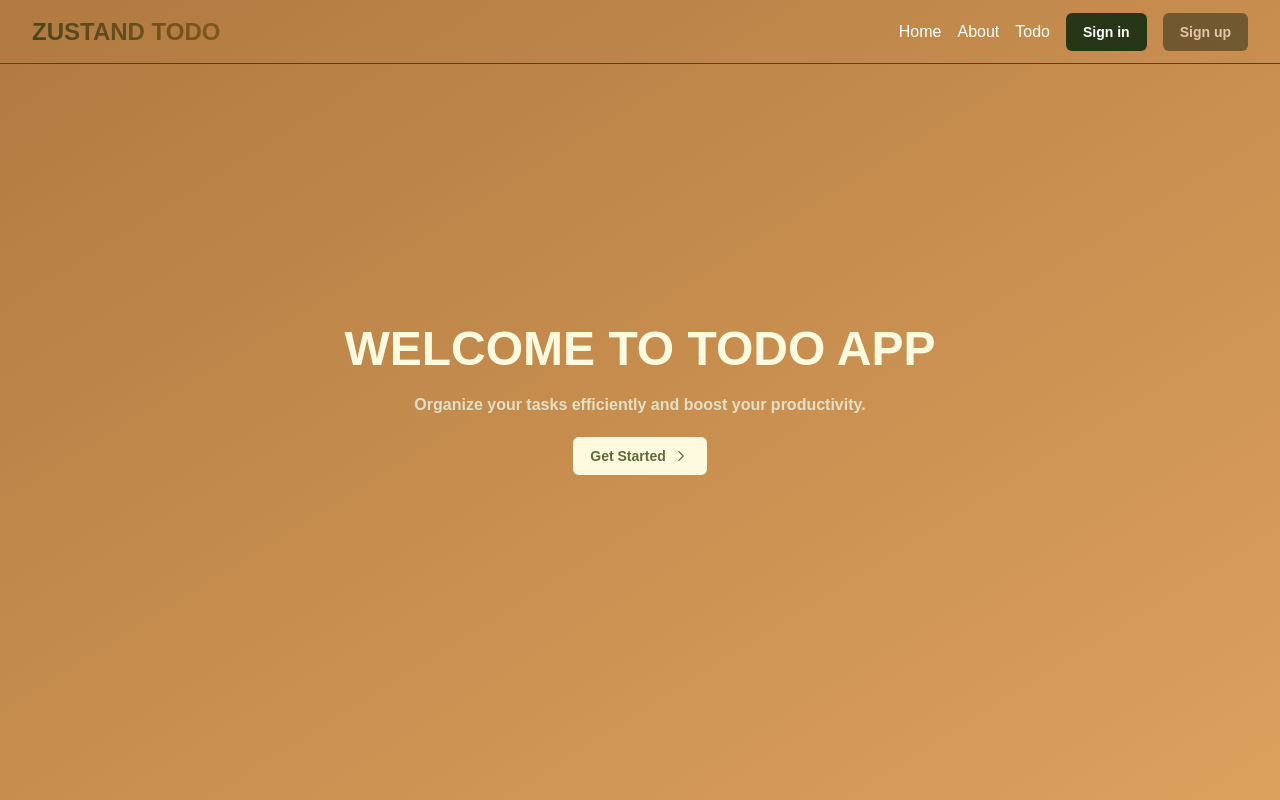
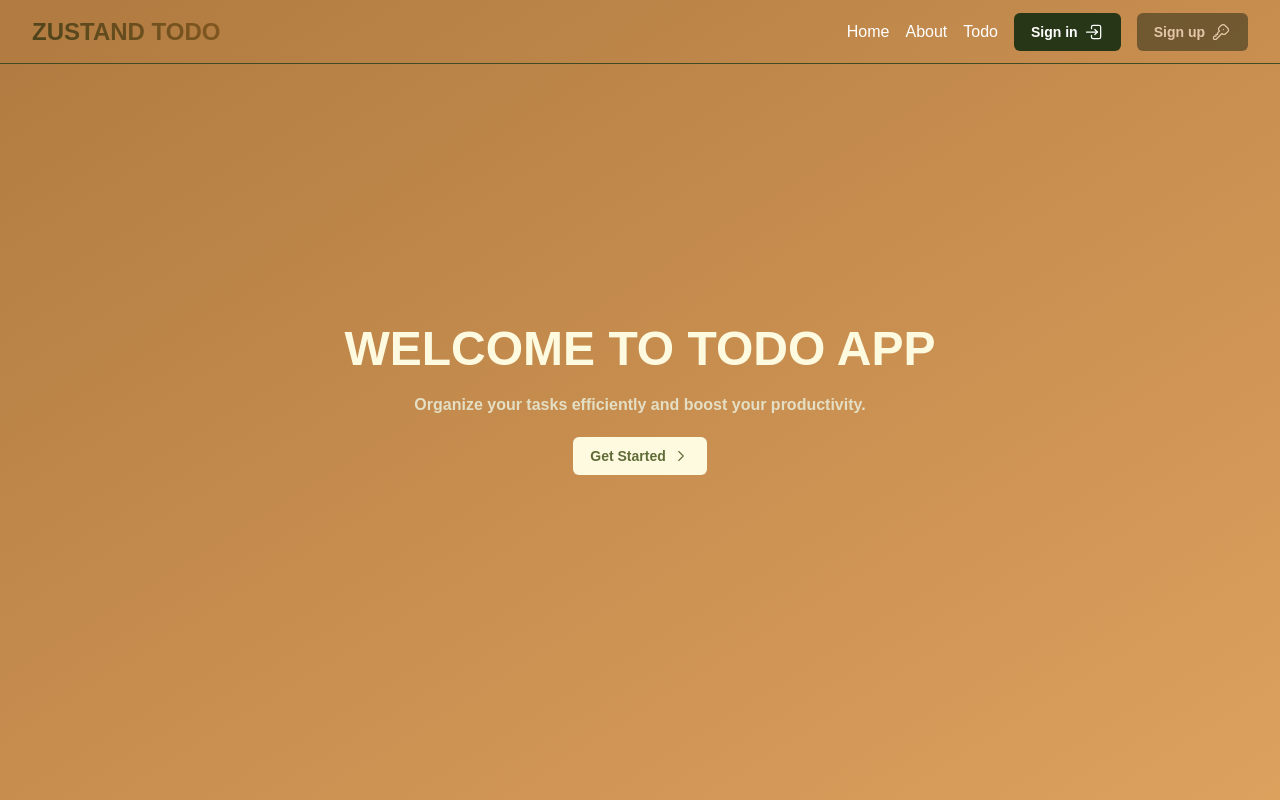
Before and after one commit to volodymyrfilon/zustand-todo, a Next.js app: page / in a window 1280 px wide. Built offline with nearby package versions, Linux system fonts and the light colour scheme.

Commit message:
feat: logout

```diff
--- a/src/components/shared/auth/withAuth/withAuth.tsx
+++ b/src/components/shared/auth/withAuth/withAuth.tsx
@@ -1,19 +1,14 @@
-'use client';
-
 import { useStore } from '@/store';
-import { useRouter } from 'next/navigation';
 import { ComponentType, useEffect } from 'react';
 
 export const withAuth = (WrappedComponent: ComponentType) => {
   return (props: any) => {
-    const router = useRouter();
     const token = useStore(state => state.token);
+    const checkAuthorization = useStore(state => state.checkAuthorization);
 
     useEffect(() => {
-      if (!token) {
-        router.replace('/unauthorized');
-      }
-    }, [token, router]);
+      checkAuthorization();
+    }, [token]);
 
     if (!token) {
       return null;
--- a/src/components/shared/header/MobileNavigation/MobileNavigation.tsx
+++ b/src/components/shared/header/MobileNavigation/MobileNavigation.tsx
@@ -1,18 +1,26 @@
 'use client';
 import Button from '@/components/ui/button';
 import { Logo } from '@/layouts/Logo';
+import { useStore } from '@/store';
 import { classNameProps } from '@/types/className';
-import { IconMenuDeep, IconX } from '@tabler/icons-react';
+import { IconKey, IconLogin2, IconLogout, IconMenuDeep, IconX } from '@tabler/icons-react';
 import Link from 'next/link';
 import { useEffect, useState } from 'react';
+import { useShallow } from 'zustand/react/shallow';
 
 export const MobileNavigation = ({ className }: classNameProps) => {
   const [menuOpen, setMenuOpen] = useState(false);
+  const { token, user, logout } = useStore(
+    useShallow(state => ({
+      token: state.token,
+      user: state.user,
+      logout: state.logout,
+    }))
+  );
 
   const toggleMenu = () => {
     setMenuOpen(!menuOpen);
   };
-
   const closeMenu = () => {
     setMenuOpen(false);
   };
@@ -47,8 +55,12 @@ export const MobileNavigation = ({ className }: classNameProps) => {
         className={`bg-primary fixed bottom-0 right-0 top-0 transform overflow-hidden px-6 py-4 transition-all duration-300 ease-in-out ${menuOpen ? 'visible w-4/5' : 'invisible w-0 translate-x-full'}`}
       >
         <Logo />
-        <Button className="absolute right-6 top-4 !p-0.5" onClick={closeMenu}>
-          <IconX size={28} stroke={1.5} color="black" />
+        <Button
+          className="absolute right-6 top-4 !p-0.5"
+          ariaLabel="Close menu"
+          onClick={closeMenu}
+        >
+          <IconX size={24} stroke={1.5} color="black" />
         </Button>
         <ul className="[&>*]:border-primary-dark text-secondary-dark mt-20 flex flex-col [&>*]:border-b [&>*]:py-2.5 [&>*]:pl-2 [&>*]:text-lg [&>*]:font-medium">
           <li className="border-t">
@@ -68,12 +80,36 @@ export const MobileNavigation = ({ className }: classNameProps) => {
           </li>
         </ul>
         <div className="mt-20 flex gap-x-5">
-          <Button className="w-full flex-1" href="/login" variant="secondary" onClick={closeMenu}>
-            Sign in
-          </Button>
-          <Button className="!bg-secondary-dark w-full flex-1" disabled onClick={closeMenu}>
-            Sign up
-          </Button>
+          {user && token ? (
+            <Button
+              onClick={logout}
+              ariaLabel="Logout"
+              variant="secondary"
+              icon={<IconLogout size={20} stroke={1.5} />}
+            >
+              Log out
+            </Button>
+          ) : (
+            <>
+              <Button
+                href="/login"
+                ariaLabel="Sign in"
+                variant="secondary"
+                icon={<IconLogin2 size={20} stroke={1.5} />}
+                onClick={closeMenu}
+              >
+                Sign in
+              </Button>
+              <Button
+                className="!bg-secondary-dark"
+                ariaLabel="Sign up"
+                icon={<IconKey size={20} stroke={1.5} />}
+                disabled
+              >
+                Sign up
+              </Button>
+            </>
+          )}
         </div>
       </nav>
     </>
--- a/src/components/shared/header/Navigation/Navigation.tsx
+++ b/src/components/shared/header/Navigation/Navigation.tsx
@@ -1,8 +1,21 @@
+'use client';
+
 import Button from '@/components/ui/button';
+import { useStore } from '@/store';
 import { classNameProps } from '@/types/className';
+import { IconKey, IconLogin2, IconLogout } from '@tabler/icons-react';
 import Link from 'next/link';
+import { useShallow } from 'zustand/react/shallow';
 
 export const Navigation = ({ className }: classNameProps) => {
+  const { token, user, logout } = useStore(
+    useShallow(state => ({
+      token: state.token,
+      user: state.user,
+      logout: state.logout,
+    }))
+  );
+
   return (
     <nav className={className}>
       <ul className={`hover:[&>*]:text-tertiary flex items-center gap-x-4 font-medium text-white`}>
@@ -15,16 +28,41 @@ export const Navigation = ({ className }: classNameProps) => {
         <li>
           <Link href="/todo">Todo</Link>
         </li>
+        {user && token ? (
           <li>
-          <Button href="/login" variant="secondary">
+            <Button
+              onClick={logout}
+              ariaLabel="Logout"
+              variant="secondary"
+              icon={<IconLogout size={20} stroke={1.5} />}
+            >
+              Log out
+            </Button>
+          </li>
+        ) : (
+          <>
+            <li>
+              <Button
+                href="/login"
+                ariaLabel="Sign in"
+                variant="secondary"
+                icon={<IconLogin2 size={20} stroke={1.5} />}
+              >
                 Sign in
               </Button>
             </li>
             <li>
-          <Button className="!bg-secondary-dark" disabled>
+              <Button
+                className="!bg-secondary-dark"
+                ariaLabel="Sign up"
+                icon={<IconKey size={20} stroke={1.5} />}
+                disabled
+              >
                 Sign up
               </Button>
             </li>
+          </>
+        )}
       </ul>
     </nav>
   );
--- a/src/components/ui/button.tsx
+++ b/src/components/ui/button.tsx
@@ -5,6 +5,7 @@ const Button = ({
   children,
   href,
   icon,
+  ariaLabel,
   variant = 'primary',
   className = '',
   disabled = false,
@@ -33,9 +34,14 @@ const Button = ({
   }
 
   return (
-    <button className={combinedStyles} onClick={disabled ? undefined : onClick} disabled={disabled}>
-      {icon && <span className="mr-2">{icon}</span>}
+    <button
+      className={combinedStyles}
+      aria-label={ariaLabel}
+      onClick={disabled ? undefined : onClick}
+      disabled={disabled}
+    >
       {children}
+      {icon && <span className="ml-1.5">{icon}</span>}
     </button>
   );
 };
--- a/src/store/auth-slice.ts
+++ b/src/store/auth-slice.ts
@@ -10,7 +10,12 @@ const initialAuthState: AuthState = {
   checkAuthorization: () => {},
 };
 
-export const createAuthSlice: StateCreator<AuthState, [], [], AuthState> = set => ({
+export const createAuthSlice: StateCreator<
+  AuthState,
+  [['zustand/immer', never]],
+  [],
+  AuthState
+> = set => ({
   ...initialAuthState,
   login: async (username: string, password: string) => {
     const { token, user } = (await login(username, password)) as {
--- a/src/store/todo-slice.ts
+++ b/src/store/todo-slice.ts
@@ -7,7 +7,12 @@ const initialState: TodoState = {
   hasPermission: false,
 };
 
-export const createTodoSlice: StateCreator<TodoSlice, [], [], TodoSlice> = set => ({
+export const createTodoSlice: StateCreator<
+  TodoSlice,
+  [['zustand/immer', never]],
+  [],
+  TodoSlice
+> = set => ({
   ...initialState,
   addTodo: (text: string) =>
     set(state => ({
--- a/src/types/button.ts
+++ b/src/types/button.ts
@@ -1,5 +1,6 @@
 export type ButtonProps = {
   children: React.ReactNode;
+  ariaLabel: string;
   href?: string;
   icon?: React.ReactNode;
   variant?: 'primary' | 'secondary' | 'accent' | 'disabled';
```
Lines whose indentation alone changed are shown as unchanged.
